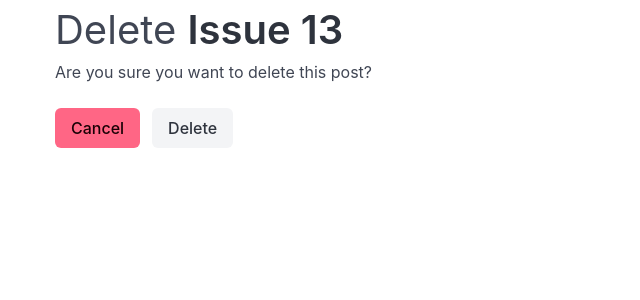
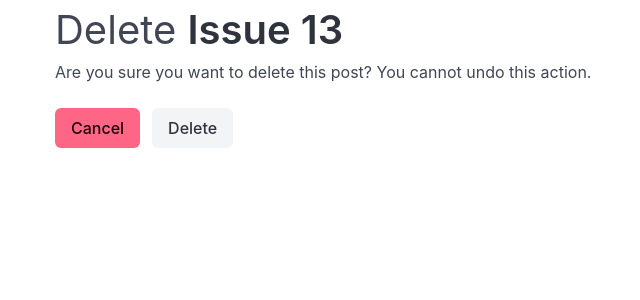
Before and after one commit to ritzvincentculanag/parakeet, a Django app: page /buzz/delete/11/ in a window 1280 px wide. Shown: the part 64-364 px from the top of the page, without its empty margins (300-940 px from the left). Run offline with Django 5.2, Linux system fonts and the light colour scheme; data comes from the database, SQL or seed files in the repository; both versions use the stored data as it was after the commit.

Commit message:
add additional message before deleting

```diff
--- a/templates/buzz/delete.html
+++ b/templates/buzz/delete.html
@@ -10,7 +10,7 @@
   </h2>
   <form method="post">
     {% csrf_token %}
-    <p>Are you sure you want to delete this post?</p>
+    <p>Are you sure you want to delete this post? You cannot undo this action.</p>
     <br>
     <div class="buttons">
       <a href="{% url 'buzz:buzz_list' %}" class="button is-danger">Cancel</a>
```
Also changed, not shown: db.sqlite3.
